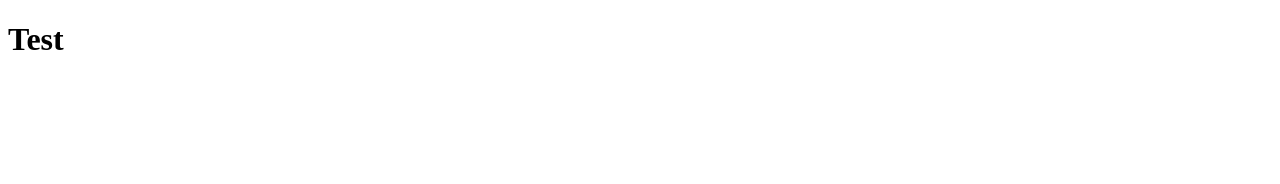
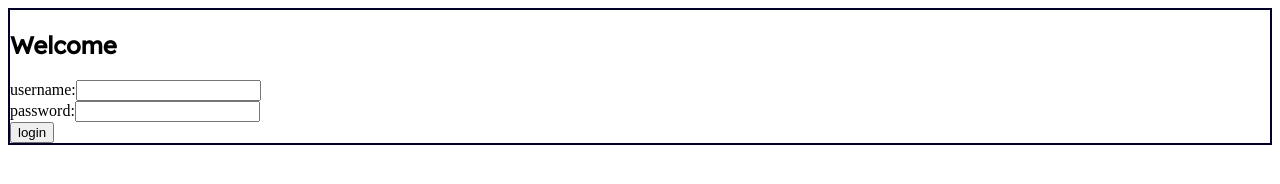
Before and after one commit to penpost/penpost-web, a React app: page / in a window 1280 px wide. Built offline with nearby package versions, Linux system fonts and the light colour scheme.

Commit message:
Add static structure to Login Component

```diff
--- a/src/_variables.scss
+++ b/src/_variables.scss
@@ -4,19 +4,19 @@ $ink-blue: #000029;
 $pink: #BD759D;
 $white: #F9F4F0;
 
-@mixin header-font() {
+@mixin title-font {
+  font-family: 'Tangerine', serif;
+}
+
+@mixin header-font {
   font-family: 'Lexend', sans-serif;
 }
 
-@mixin title-font() {
-  font-family: 'Tangerine', serif;
-}
-
-@mixin paragraph-font() {
+@mixin paragraph-font {
   font-family: 'Lato', sans-serif;
 }
 
-@mixin centerHorizontally() {
+@mixin centerHorizontally {
   margin-left: 50%;
-  transform: translateX(-50%)
+  transform: translateX(-50%);
 }
--- a/src/components/App/App.js
+++ b/src/components/App/App.js
@@ -1,7 +1,15 @@
-function App() {
+//Imports
+import React from 'react';
+
+//Component Imports
+import Login from '../Login/Login'
+
+//UI Imports
+
+const App = () => {
   return (
     <div className="App">
-      <h1>Test</h1>
+      <Login />
     </div>
   );
 }
--- a/src/components/App/_App.scss
+++ /dev/null
@@ -1,38 +0,0 @@
-.App {
-  text-align: center;
-}
-
-.App-logo {
-  height: 40vmin;
-  pointer-events: none;
-}
-
-@media (prefers-reduced-motion: no-preference) {
-  .App-logo {
-    animation: App-logo-spin infinite 20s linear;
-  }
-}
-
-.App-header {
-  background-color: #282c34;
-  min-height: 100vh;
-  display: flex;
-  flex-direction: column;
-  align-items: center;
-  justify-content: center;
-  font-size: calc(10px + 2vmin);
-  color: white;
-}
-
-.App-link {
-  color: #61dafb;
-}
-
-@keyframes App-logo-spin {
-  from {
-    transform: rotate(0deg);
-  }
-  to {
-    transform: rotate(360deg);
-  }
-}
--- /dev/null
+++ b/src/components/Login/Login.js
@@ -0,0 +1,28 @@
+//Imports
+import React, { useState } from 'react';
+
+//UI Imports
+import './Login.scss';
+
+const Login = () => {
+  //include message handling/conditional rendering if login isn't valid
+
+  return (
+    <section>
+      <h1>Welcome</h1>
+      <form>
+        <div>
+          <label for="username">username:</label>
+          <input type="text" id="username" name="username" value="" />
+        </div>
+        <div>
+          <label for="password">password:</label>
+          <input type="password" id="password" name="password" value="" />
+        </div>
+        <button type="submit" name="button" aria-label="login">login</button>
+      </form>
+   </section>
+  )
+}
+
+export default Login;
--- /dev/null
+++ b/src/components/Login/Login.scss
@@ -0,0 +1,9 @@
+@import '../../_variables.scss';
+
+section {
+  border: 2px solid $ink-blue;
+}
+
+h1 {
+  @include header-font;
+}
--- a/src/index.js
+++ b/src/index.js
@@ -1,8 +1,12 @@
+// Imports
 import React from 'react';
 import ReactDOM from 'react-dom';
-import './index.scss';
+
+//Component Imports
 import App from './components/App/App';
 
+//UI Imports
+import './index.scss';
 
 ReactDOM.render(
   <React.StrictMode>
```
Also changed, not shown: src/components/App/App.scss (added).
